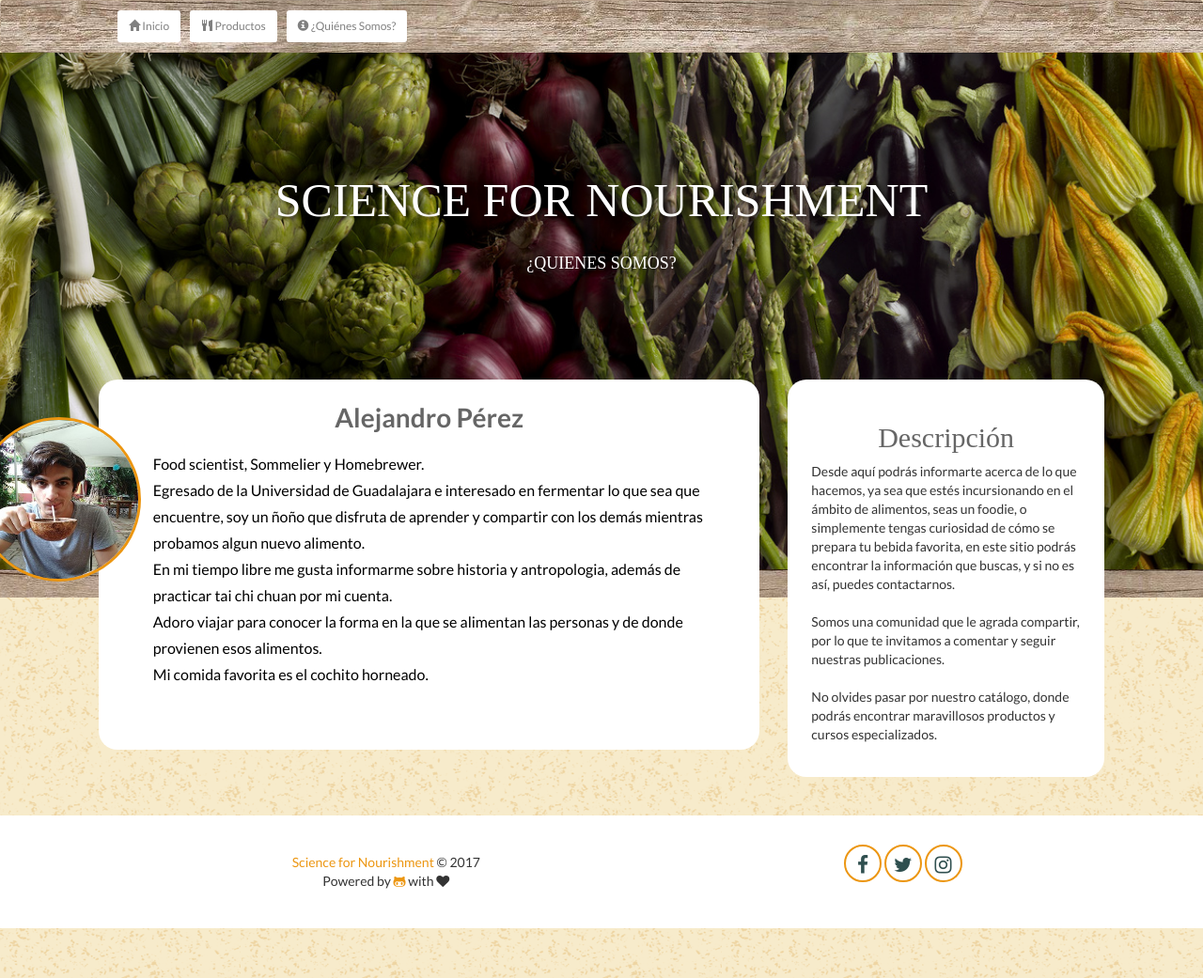
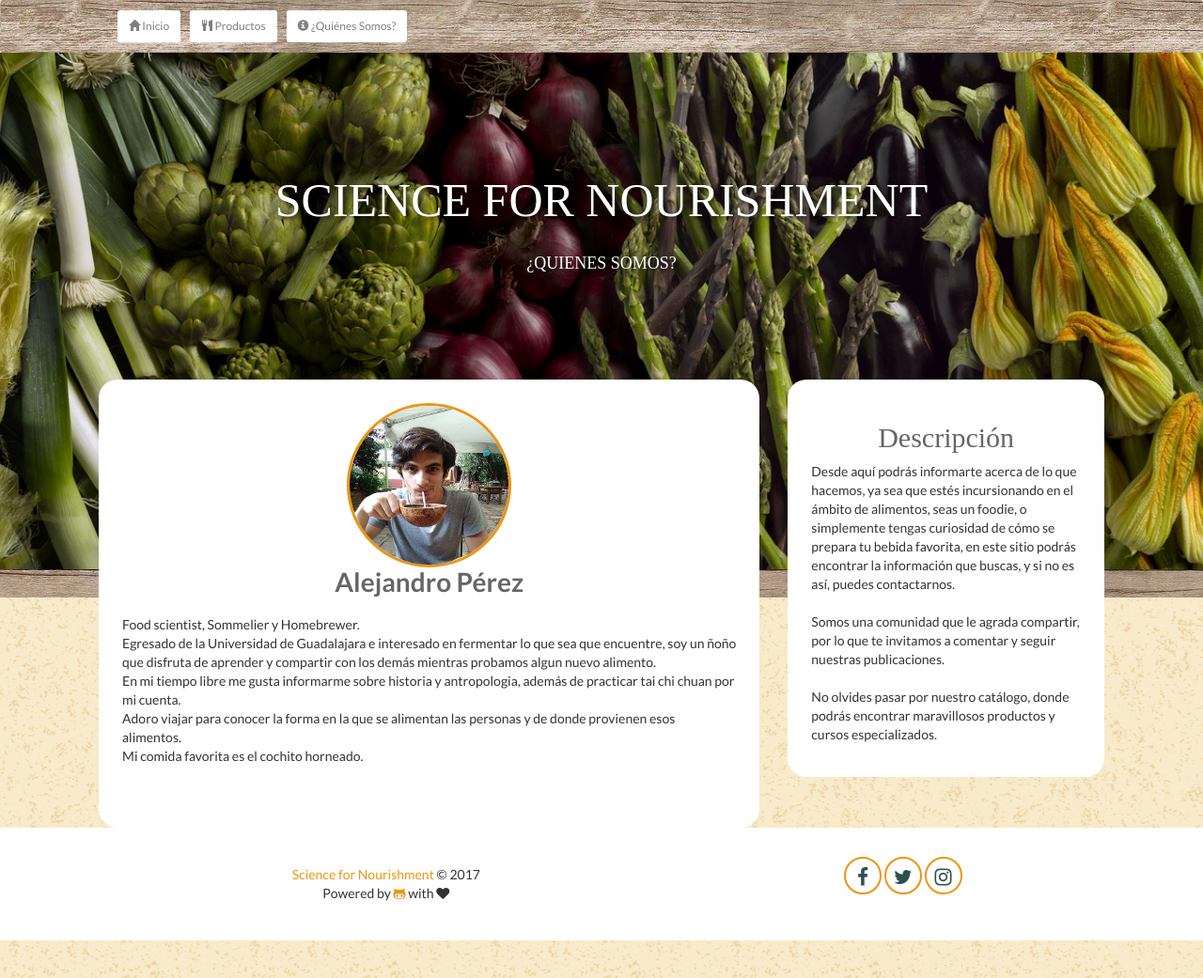
Before and after one commit to ScienceforNourishment/ScienceforNourishment.github.io, a Jekyll site: the page built from about.html, in a window 1280 px wide. Shown: the whole page at 94% size. Built offline with Jekyll 4.4.1, drawn with Linux system fonts in a browser that asks for light colours; nearby versions of some CDN libraries; some web fonts are replaced.

Commit message:
Fixing...

```diff
--- a/about.html
+++ b/about.html
@@ -20,14 +20,14 @@ title: "Science for Nourishment"
             <section class="col-md-8">
                 <article class="post object border">
                     <div class="post-header">
-                        <div class="author-image aboutimg hidden-sm hidden-xs" style="border: 0">
+                        <div class="author-image hidden-sm hidden-xs" style="border: 0">
                         <img src="/assets/authors/alejandro1.jpg" alt="Alejandro Perez" title="Alejandro Perez">
                         </div>
                         <div class="post-title">
                             <h2>Alejandro Pérez</h2>
                         </div>
                     </div>
-                    <div class="aboutinfo">
+                    <div class="">
                         <p>Food scientist, Sommelier y Homebrewer.<br>Egresado de la Universidad de Guadalajara e interesado en fermentar
                          lo que sea que encuentre, soy un ñoño que disfruta de aprender y compartir con los demás mientras probamos
                          algun nuevo alimento.<br> En mi tiempo libre me gusta informarme sobre historia y antropologia, además de
```
